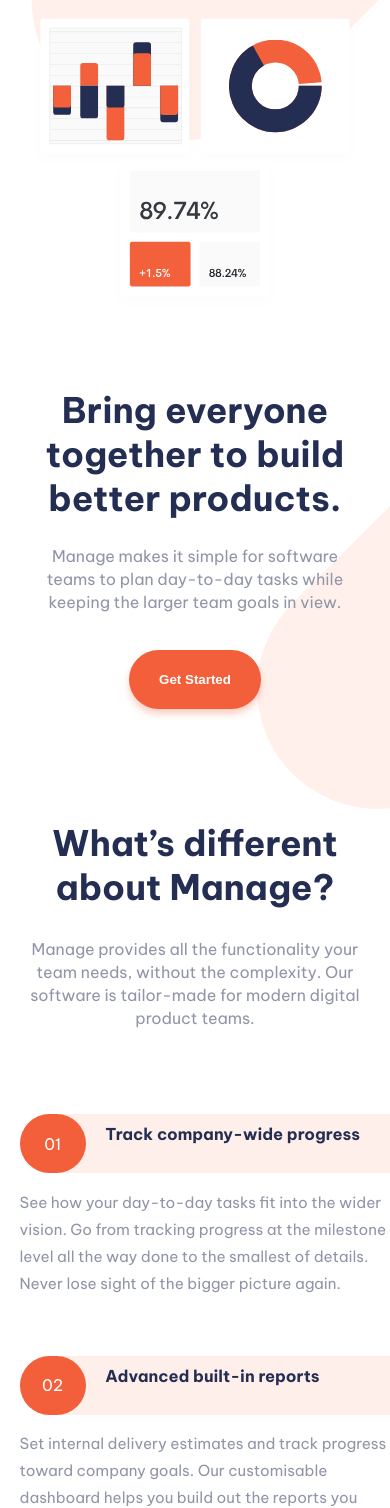
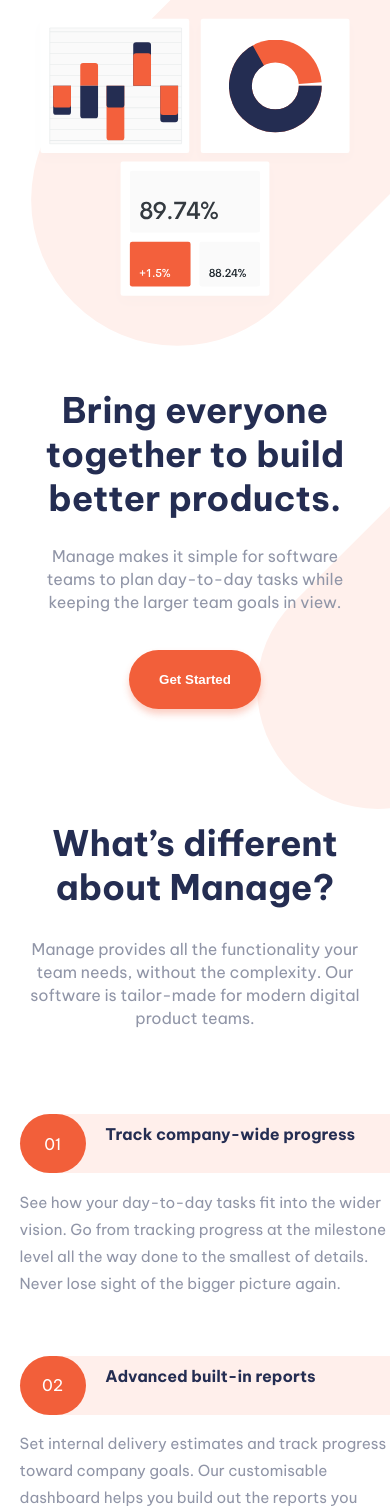
Before and after one commit to ProfEmmy/manage-landing-page, a plain HTML site: page index.html in a window 390 px wide. Shown: the part 97-1605 px from the top of the page. Drawn offline with Linux system fonts and the light colour scheme.

Commit message:
seventh commit

```diff
--- a/styles2.css
+++ b/styles2.css
@@ -104,7 +104,7 @@ body {
     background-image: url("images\\bg-tablet-pattern.svg");
     background-size: 140%;
     background-repeat: no-repeat;
-    background-position: -20% -90%;
+    background-position: -20% -30%;
 }
 
 .nav-about {
@@ -277,7 +277,7 @@ body {
     color: hsl(228, 39%, 23%);
     margin-top: 10px;
     margin-left: 5vw;
-    font-size: 1.02em;
+    font-size: 1em;
 }
 
 .about-subtxt {
@@ -315,7 +315,7 @@ body {
     width: 27%;
     height: 14vh;
     position: absolute;
-    margin-top: -18vh;
+    margin-top: -16vh;
     margin-left: -12vw;
 }
 
```
